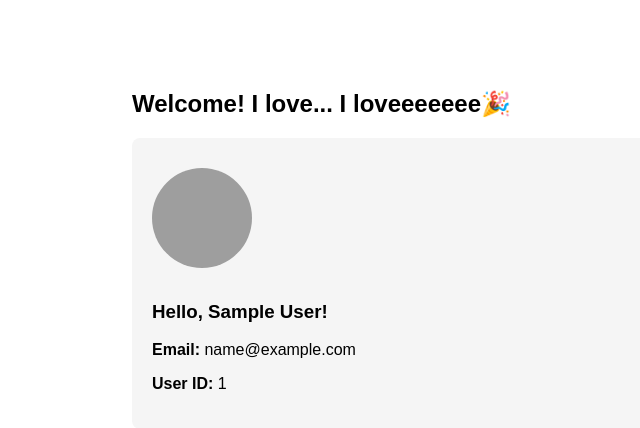
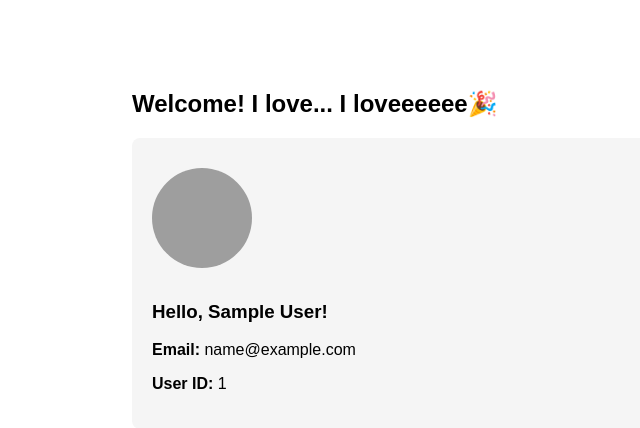
Before and after one commit to khaliszz/VoucherSystem, a PHP site: page /welcome.php in a window 1280 px wide. Shown: the top 428 px of the page, without its empty margins (208-848 px from the left). Run offline with PHP 8.4, Linux system fonts and the light colour scheme; the visitor is signed in with stand-in values (Sample User, id 1); grey boxes are pictures that could not be loaded.

Commit message:
Update welcome.php

```diff
--- a/welcome.php
+++ b/welcome.php
@@ -17,7 +17,7 @@ if (!isset($_SESSION['user_email'])) {
     </style>
 </head>
 <body>
-    <h2>Welcome! I love... I loveeeeeee🎉</h2>
+    <h2>Welcome! I love... I loveeeeee🎉</h2>
 
     <div class="user-info">
         <?php if (isset($_SESSION['user_picture']) && $_SESSION['user_picture']): ?>
```
